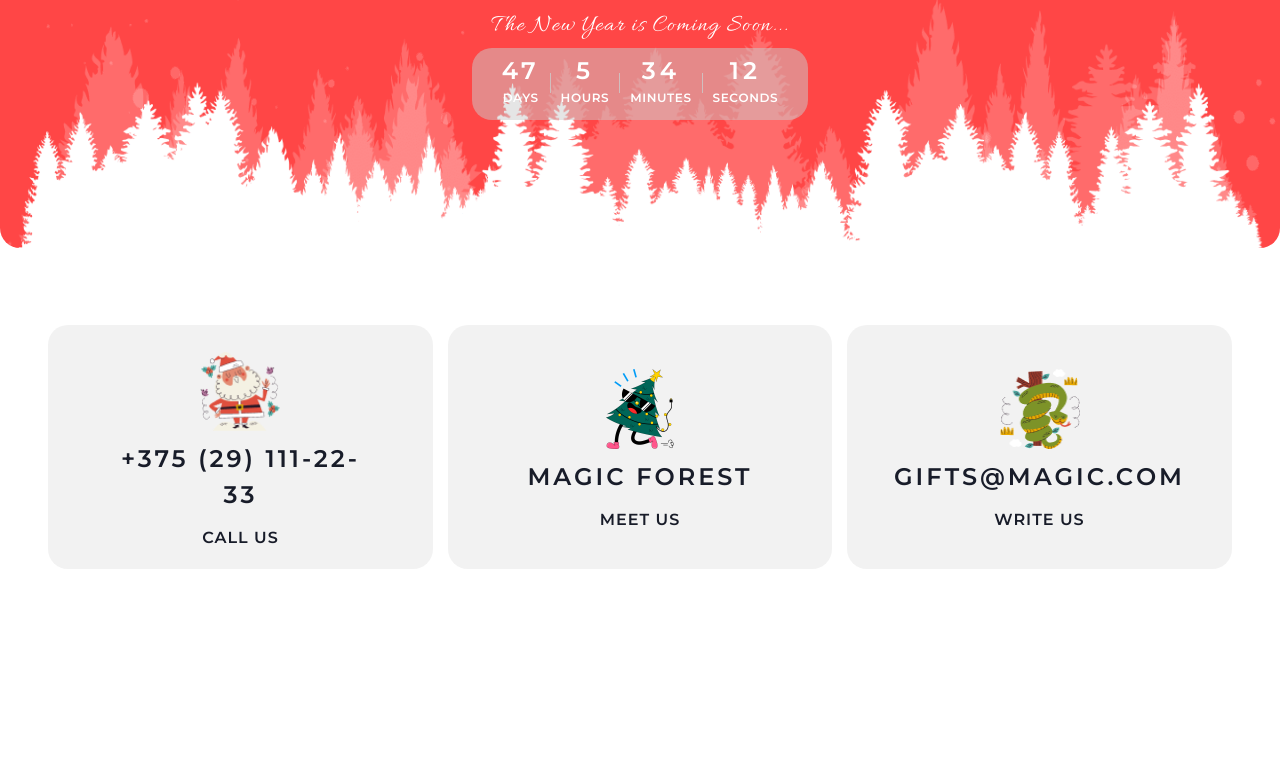
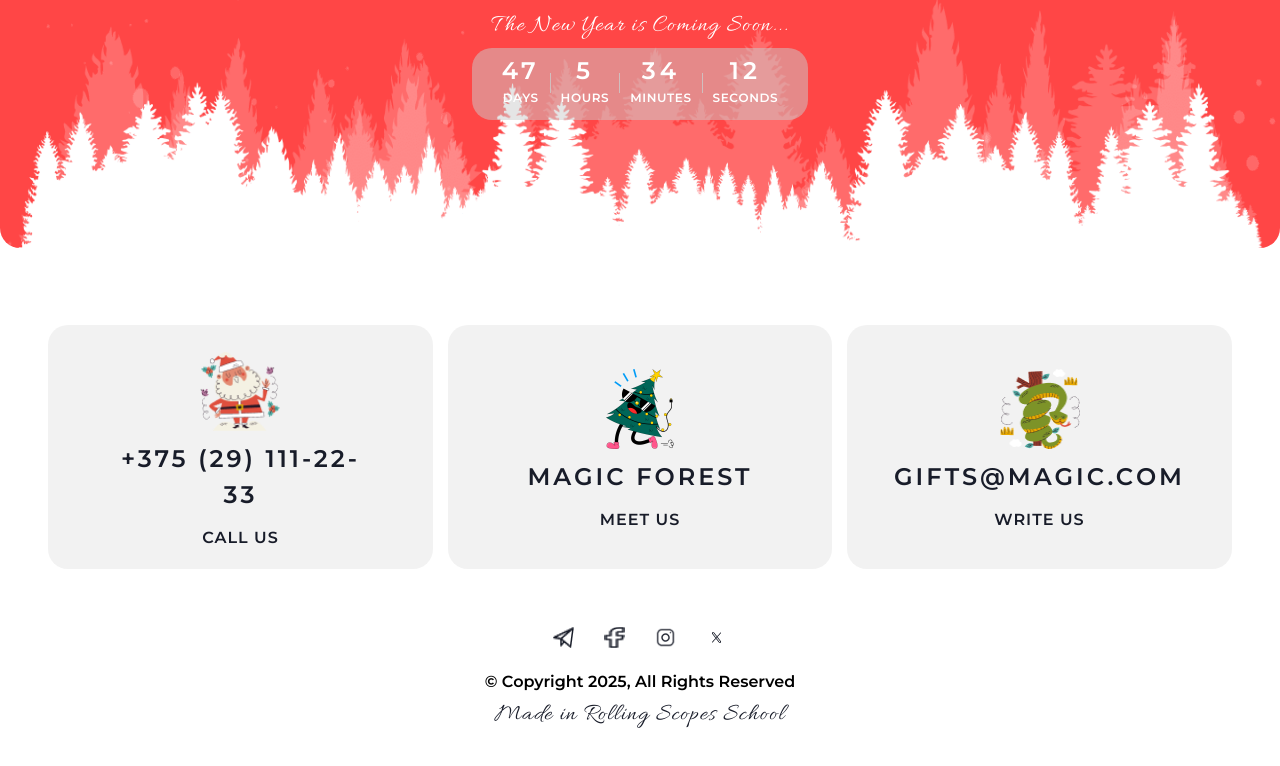
Before and after one commit to anastasia19141918/christmas-shop, a website: page index.html in a window 1280 px wide. Shown: the part 2622-3388 px from the top of the page. Before the commit the page ends 3217 px from the top, so only its background shows below. Drawn offline with Linux system fonts and the light colour scheme.

Commit message:
feat: add footer

```diff
--- a/index.html
+++ b/index.html
@@ -195,5 +195,17 @@
       </section>
 
   </main>
+  <footer class="footer">
+    <div class="wrapper wrapper__footer">
+      <div class="footer__itemns">
+        <a href="https://web.telegram.org/a/"><span class="footer__icon footer__icon_tel"></span></a>
+        <a href="https://www.facebook.com/?locale=ru_RU"><span class="footer__icon footer__icon_fes"></span></a>
+        <a href="https://www.instagram.com/"><span class="footer__icon footer__icon_inst"></span></a>
+        <a href="https://x.com/?lang=ru"><span class="footer__icon footer__icon_tw"></span></a>
+      </div>
+      <p class="footer__text">© Copyright 2025, All Rights Reserved</p>
+      <a href="https://rs.school/" class="footer__link">Made in Rolling Scopes School</a>
+    </div>
+  </footer>
 </body>
 </html>
--- a/src/sass/abstract/_interactive.scss
+++ b/src/sass/abstract/_interactive.scss
@@ -33,4 +33,9 @@
 .best-gifts_itemn:hover {
   color:$color-main;
   transition: 0.5s ease-in-out;
+};
+
+.footer__link:hover {
+  transition: 0.5s ease-in-out;
+  color: $color-main;
 }
--- a/src/sass/base/_tags.scss
+++ b/src/sass/base/_tags.scss
@@ -23,4 +23,23 @@
   &_mail {
     background-image: url('../../src/img/Gifts/gifts-img_3.png');
   }
+};
+
+.footer__icon {
+  display: block;
+  width: 21px;
+  height: 21px;
+  background-size: 21px 21px;
+  &_tel {
+    background-image: url('../../src/img/footer/tel.png');
+  };
+  &_fes {
+    background-image: url('../../src/img/footer/fs.png');
+  };
+  &_inst {
+    background-image: url('../../src/img/footer/inst.png');
+  };
+  &_tw {
+    background-image: url('../../src/img/footer/tw.png');
+  }
 }
--- a/src/sass/index.scss
+++ b/src/sass/index.scss
@@ -13,6 +13,7 @@
 @import'layouts/wrapper';
 @import'layouts/header';
 @import'layouts/main';
+@import'layouts/footer';
 
 @import'component/text';
 @import'component/navigation';
--- /dev/null
+++ b/src/sass/layouts/_footer.scss
@@ -0,0 +1,42 @@
+.footer {
+  padding: 2.5% 0 3% 0;
+};
+
+.wrapper__footer {
+  display: flex;
+  flex-direction: column;
+  justify-content: center;
+  align-items: center;
+  text-align: center;
+}
+
+.footer__itemns {
+  display: flex;
+  flex-direction: row;
+  margin-bottom: 22px;
+  gap: 0px 30px;
+};
+
+.footer__icon {
+  max-width: 40px;
+  cursor: pointer;
+};
+
+.footer__text {
+  margin-bottom: 10px;
+  font-family: 'Montserrat';
+  font-size: 1.6rem;
+  font-weight: 400;
+  line-height: 148%;
+};
+
+.footer__link {
+  text-align: center;
+  font-family: 'Allura';
+  font-size: 2.4rem;
+  line-height: 100%;
+  letter-spacing: 1.2px;
+  color: $color-main-backrgaund;
+  cursor: pointer;
+  transition: 0.5s ease-in-out;
+}
```
Also changed, not shown: src/sass/index.css, 1 other file.
